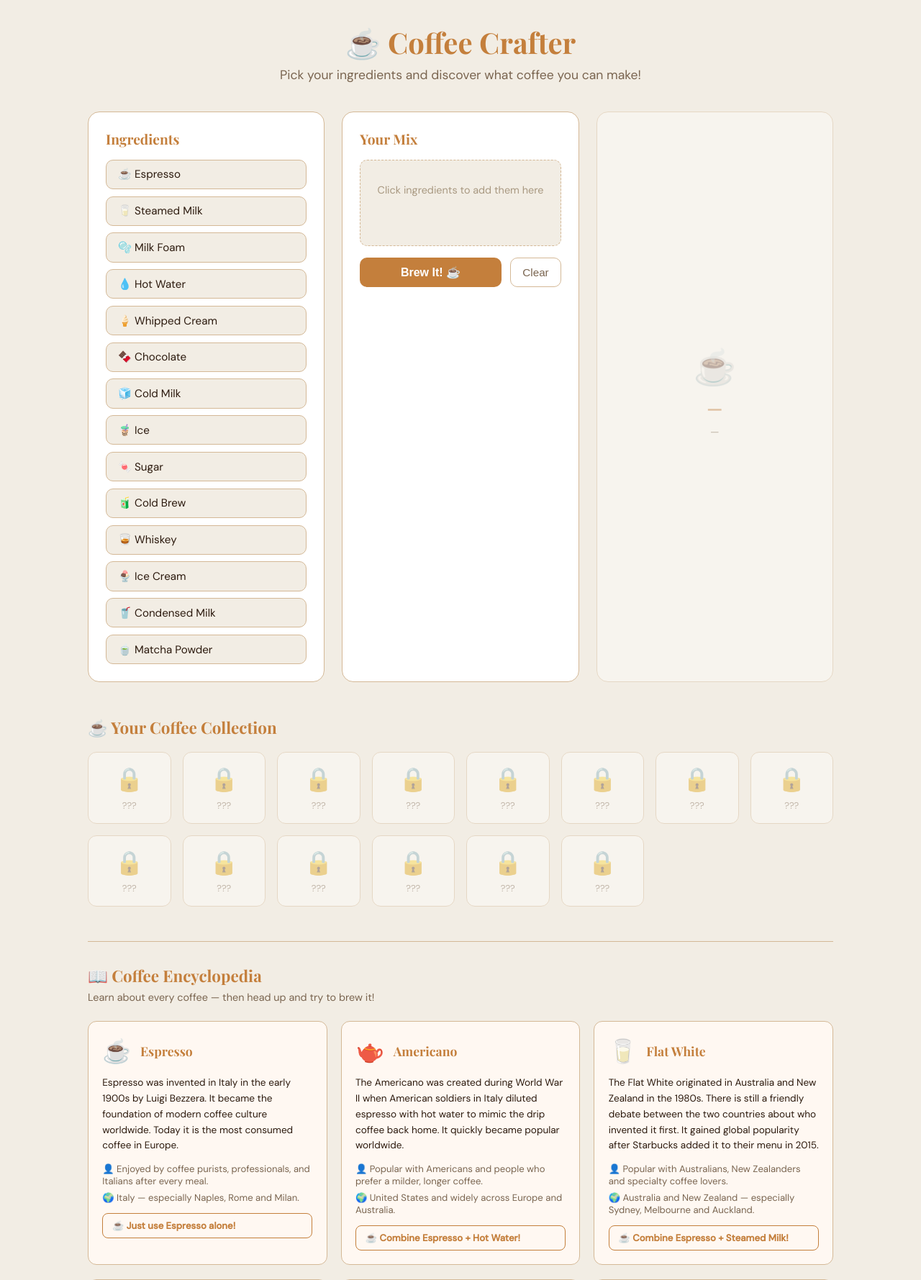
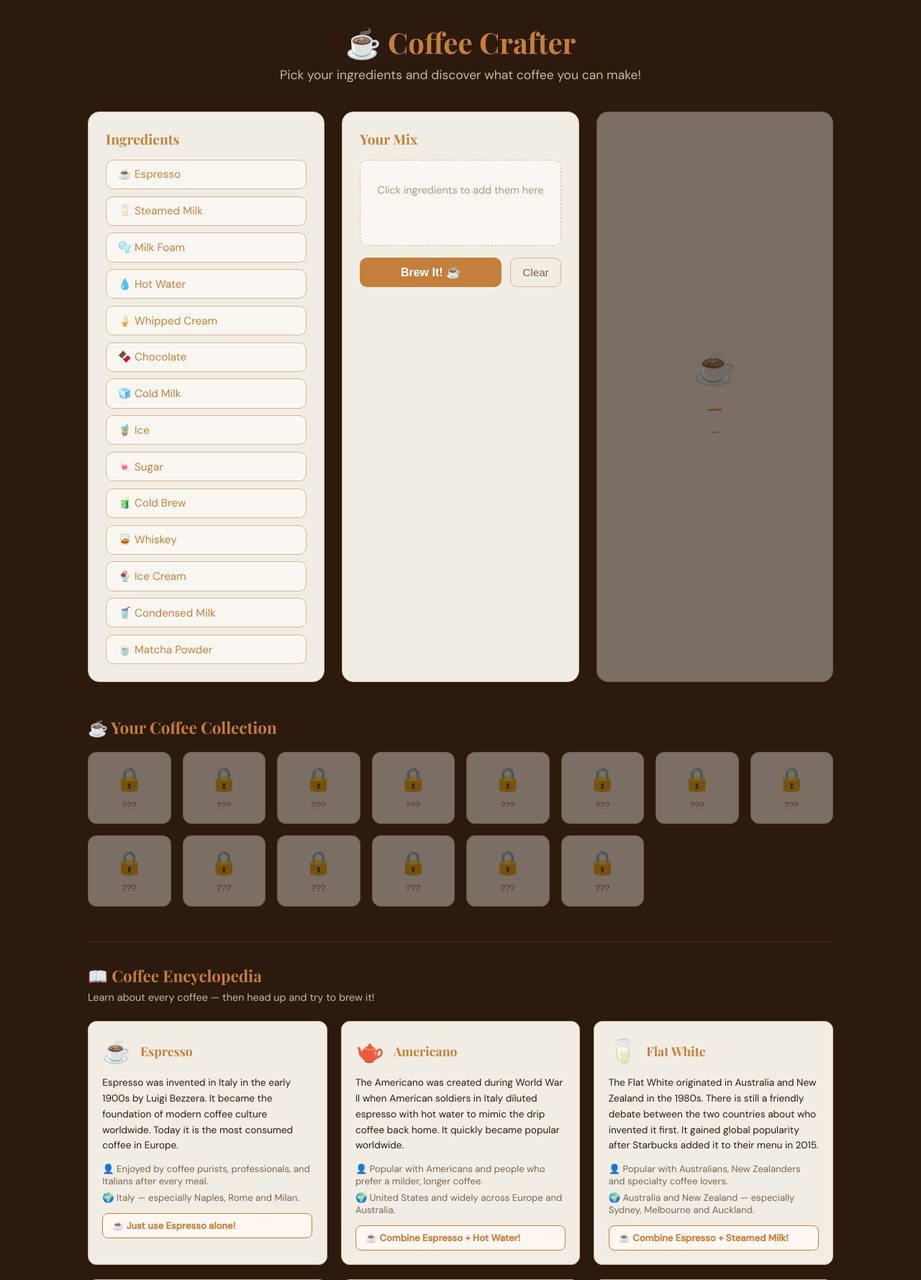
Before and after one commit to Dhruvvv1309/CITS3403_PROJECT, a Flask app: page /game in a window 1280 px wide. Shown: the part 59-1838 px from the top of the page at 72% size. Run offline with Flask 3, Linux system fonts and the light colour scheme.

Commit message:
fix: update game page colors per feedback

```diff
--- a/app/static/css/game.css
+++ b/app/static/css/game.css
@@ -1,8 +1,12 @@
 body {
-  background: #F2EDE4;
+  background: #2C1A0E;
   font-family: 'DM Sans', sans-serif;
-  color: #2C1A0E;
+  color: #F2EDE4;
   min-height: 100vh;
+}
+
+.top-nav {
+  padding: 1.2rem 2rem 0.6rem 2rem;
 }
 
 .game-wrapper {
@@ -24,7 +28,7 @@ body {
 }
 
 .game-header p {
-  color: #7a6550;
+  color: #c8b99a;
   font-size: 1.1rem;
 }
 
@@ -36,7 +40,7 @@ body {
 }
 
 .ingredients-panel, .mixing-panel, .result-panel {
-  background: #fff;
+  background: #F2EDE4;
   border-radius: 16px;
   padding: 1.5rem;
   border: 1px solid #d4b896;
@@ -56,14 +60,14 @@ body {
 }
 
 .ingredient {
-  background: #F2EDE4;
+  background: #FAF7F2;
   border: 1px solid #d4b896;
   border-radius: 10px;
   padding: 0.6rem 1rem;
   cursor: pointer;
   transition: all 0.2s;
   font-size: 0.95rem;
-  color: #2C1A0E;
+  color: #C47F3C;
 }
 
 .ingredient:hover {
@@ -80,7 +84,7 @@ body {
 
 .mix-zone {
   min-height: 120px;
-  background: #F2EDE4;
+  background: #FAF7F2;
   border-radius: 10px;
   padding: 1rem;
   display: flex;
@@ -196,7 +200,7 @@ body {
 }
 
 .collection-item {
-  background: #fff;
+  background: #F2EDE4;
   border: 1px solid #d4b896;
   border-radius: 12px;
   padding: 1rem 0.5rem;
@@ -209,15 +213,18 @@ body {
 
 .collection-item.found {
   border-color: #C47F3C;
-  background: #fff8f2;
+  background: #3d2211;
+  color: #F2EDE4;
 }
+
+.collection-item.found p { color: #c8b99a; }
 
 .collection-item.locked { opacity: 0.4; }
 
 .encyclopedia-area {
   margin-top: 3rem;
   padding-top: 2rem;
-  border-top: 1px solid #d4b896;
+  border-top: 1px solid #4a2e1a;
 }
 
 .encyclopedia-area h2 {
@@ -228,7 +235,7 @@ body {
 }
 
 .encyclopedia-sub {
-  color: #7a6550;
+  color: #c8b99a;
   font-size: 0.9rem;
   margin-bottom: 1.5rem;
 }
@@ -240,7 +247,7 @@ body {
 }
 
 .encyclopedia-card {
-  background: #fff8f2;
+  background: #F2EDE4;
   border: 1px solid #d4b896;
   border-radius: 12px;
   padding: 1.2rem;
```
